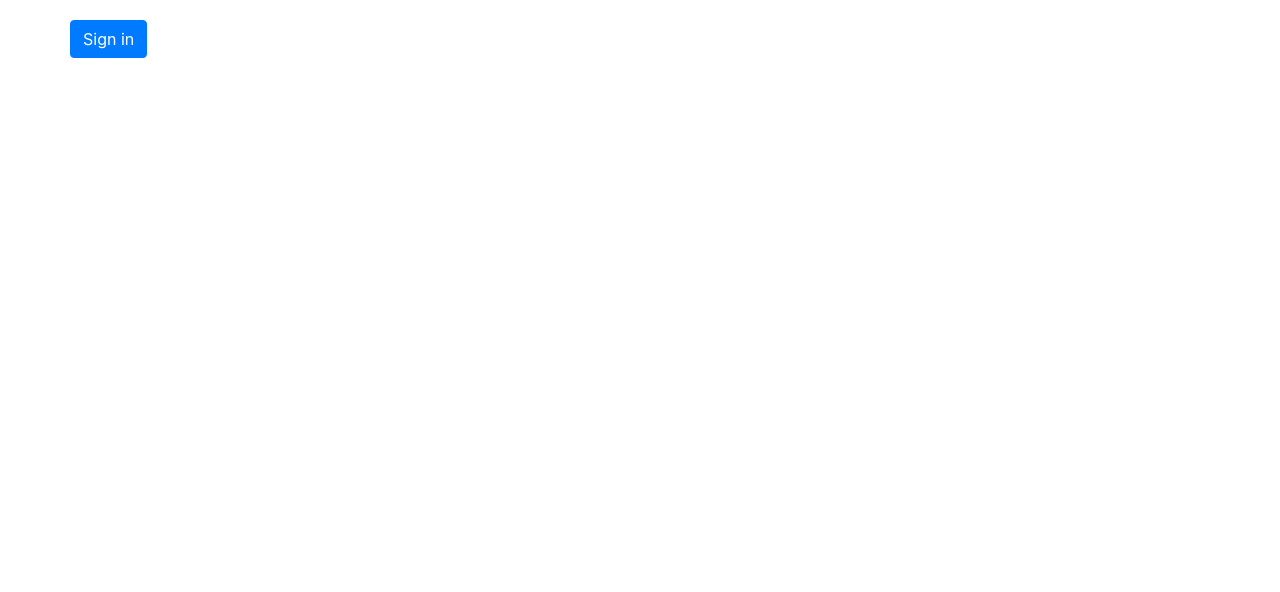
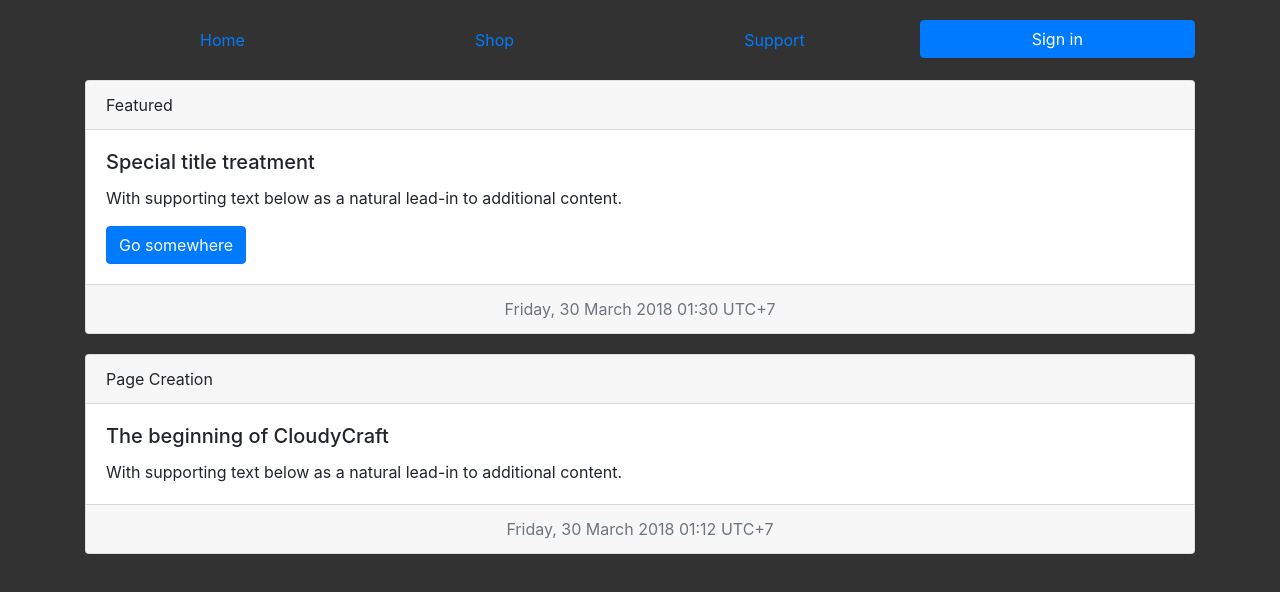
Before and after one commit to natebwangsut/aws-minecraft-web, a plain HTML site: page index.html in a window 1280 px wide. Drawn offline with nearby package versions, Linux system fonts and the light colour scheme; a web font is replaced by a local one.

Commit message:
Update files for webpage

```diff
--- a/css/main.css
+++ b/css/main.css
@@ -1,3 +1,42 @@
+/*
+ * style.css
+ * Nate B. Wangsutthitham
+ * @natebwangsut | <nate.bwangsut@gmail.com>
+ * Created March 30, 2018
+ * ---
+ * Styling sheet for aws-minecraft-web page.
+ */
+
+/****************************************************************************/
+/* Imports and Page Setup                                                   */
+/****************************************************************************/
+
+@import url('https://fonts.googleapis.com/css?family=Quicksand');
+@import url('https://fonts.googleapis.com/css?family=Quattrocento');
+
+html, body {
+    margin: 0;
+    padding: 0;
+}
+
+html {
+    font-family: -apple-system, BlinkMacSystemFont, 'Segoe UI', 'Open Sans', 'Helvetica Neue', sans-serif;
+}
+
 body {
     padding: 20px;
+    /* background-color: rgb(190,240,255); */
+    background-color: rgb(50,50,50);
 }
+
+/****************************************************************************/
+/* Typography                                                               */
+/****************************************************************************/
+
+/****************************************************************************/
+/* Class                                                                    */
+/****************************************************************************/
+
+.section {
+    margin-bottom: 20px;
+}
--- a/index.html
+++ b/index.html
@@ -1,24 +1,25 @@
 <!DOCTYPE html>
 <html>
 <head>
+    <!-- Meta -->
     <meta charset="utf-8" />
     <meta http-equiv="X-UA-Compatible" content="IE=edge">
+    <meta name="viewport" content="width=device-width, initial-scale=1">
+
+    <!-- Title -->
     <title>CloudyCraft</title>
-    <meta name="viewport" content="width=device-width, initial-scale=1">
-    <link rel="stylesheet" type="text/css" media="screen" href="css/main.css" />
+
+    <!-- Bootstrap 4.0 -->
     <link rel="stylesheet" href="https://maxcdn.bootstrapcdn.com/bootstrap/4.0.0/css/bootstrap.min.css" integrity="sha384-Gn5384xqQ1aoWXA+058RXPxPg6fy4IWvTNh0E263XmFcJlSAwiGgFAW/dAiS6JXm" crossorigin="anonymous">
+
+    <!-- Personal Styling CSS -->
+    <link rel="stylesheet" href="css/main.css" type="text/css" />
 </head>
 <body>
 
-    <div class="container">
-        <div class="row">
-            <!-- Button trigger modal -->
-            <button type="button" class="btn btn-primary" data-toggle="modal" data-target="#loginModal">
-                Sign in
-            </button>
-
-            <!-- Modal -->
+    <!-- Modal Container -->
     <form>
+        <!-- Modal Class -->
         <div class="modal fade" id="loginModal" tabindex="-1" role="dialog" aria-labelledby="loginModalLabel" aria-hidden="true">
             <div class="modal-dialog" role="document">
                 <div class="modal-content">
@@ -41,23 +42,116 @@
                                 <input type="password" class="form-control" id="inputPassword3" placeholder="Password">
                             </div>
                         </div>
-                                <button type="button" class="btn btn-primary btn-lg btn-block disabled" data-dismiss="modal">Login</button>
+                        <!-- <button type="button" class="btn btn-primary btn-lg btn-block disabled" data-dismiss="modal">Login</button> -->
                     </div>
-                            <!-- <div class="modal-footer">
+                    <div class="modal-footer">
                         <button type="button" class="btn btn-primary btn-lg btn-block" data-dismiss="modal">Login</button>
-                            </div> -->
+                    </div>
                 </div>
             </div>
         </div>
     </form>
 
+    <!-- Main container -->
+    <div class="container">
+
+        <ul class="nav nav-pills nav-fill section">
+            <li class="nav-item ">
+                <a class="nav-link" href="#">Home</a>
+            </li>
+            <li class="nav-item">
+                <a class="nav-link" href="#">Shop</a>
+            </li>
+            <li class="nav-item">
+                <a class="nav-link" href="#">Support</a>
+            </li>
+            <li class="nav-item">
+                <button type="button" class="btn btn-primary btn-block" data-toggle="modal" data-target="#loginModal">
+                    Sign in
+                </button>
+            </li>
+        </ul>
+
+        <!-- <div class="card mb-6 section">
+            <img class="card-img-top"  alt="Card image cap">
+            <div class="card-body">
+                <h5 class="card-title">Card title</h5>
+                <p class="card-text">This is a wider card with supporting text below as a natural lead-in to additional content. This content is a little bit longer.</p>
+                <p class="card-text"><small class="text-muted">Last updated 3 mins ago</small></p>
+            </div>
+        </div> -->
+
+        <!-- <div id="carouselExampleIndicators" class="carousel slide" data-ride="carousel">
+                <ol class="carousel-indicators">
+                  <li data-target="#carouselExampleIndicators" data-slide-to="0" class="active"></li>
+                  <li data-target="#carouselExampleIndicators" data-slide-to="1"></li>
+                  <li data-target="#carouselExampleIndicators" data-slide-to="2"></li>
+                </ol>
+                <div class="carousel-inner">
+                  <div class="carousel-item active">
+                    <img class="d-block w-100" src="..." alt="First slide">
+                  </div>
+                  <div class="carousel-item">
+                    <img class="d-block w-100" src="..." alt="Second slide">
+                  </div>
+                  <div class="carousel-item">
+                    <img class="d-block w-100" src="..." alt="Third slide">
+                  </div>
+                </div>
+                <a class="carousel-control-prev" href="#carouselExampleIndicators" role="button" data-slide="prev">
+                  <span class="carousel-control-prev-icon" aria-hidden="true"></span>
+                  <span class="sr-only">Previous</span>
+                </a>
+                <a class="carousel-control-next" href="#carouselExampleIndicators" role="button" data-slide="next">
+                  <span class="carousel-control-next-icon" aria-hidden="true"></span>
+                  <span class="sr-only">Next</span>
+                </a>
+              </div> -->
+
+        <div class="row section">
+            <div class="col-sm-12">
+                <div class="card">
+                    <div class="card-header">
+                        Featured
+                    </div>
+                    <div class="card-body">
+                        <h5 class="card-title">Special title treatment</h5>
+                        <p class="card-text">With supporting text below as a natural lead-in to additional content.</p>
+                        <a href="#" class="btn btn-primary">Go somewhere</a>
+                    </div>
+                    <div class="card-footer text-muted text-center">
+                            Friday, 30 March 2018 01:30 UTC+7
+                    </div>
+                </div>
             </div>
         </div>
 
+        <div class="row section">
+                <div class="col-sm-12">
+                    <div class="card">
+                        <div class="card-header">
+                            Page Creation
+                        </div>
+                        <div class="card-body">
+                            <h5 class="card-title">The beginning of CloudyCraft</h5>
+                            <p class="card-text">With supporting text below as a natural lead-in to additional content.</p>
+                        </div>
+                        <div class="card-footer text-muted text-center">
+                            Friday, 30 March 2018 01:12 UTC+7
+                        </div>
+                    </div>
+                </div>
+            </div>
+
+    </div>
+
+    <!-- Import external JavaScript -->
     <script src="https://code.jquery.com/jquery-3.2.1.slim.min.js" integrity="sha384-KJ3o2DKtIkvYIK3UENzmM7KCkRr/rE9/Qpg6aAZGJwFDMVNA/GpGFF93hXpG5KkN" crossorigin="anonymous"></script>
     <script src="https://cdnjs.cloudflare.com/ajax/libs/popper.js/1.12.9/umd/popper.min.js" integrity="sha384-ApNbgh9B+Y1QKtv3Rn7W3mgPxhU9K/ScQsAP7hUibX39j7fakFPskvXusvfa0b4Q" crossorigin="anonymous"></script>
     <script src="https://maxcdn.bootstrapcdn.com/bootstrap/4.0.0/js/bootstrap.min.js" integrity="sha384-JZR6Spejh4U02d8jOt6vLEHfe/JQGiRRSQQxSfFWpi1MquVdAyjUar5+76PVCmYl" crossorigin="anonymous"></script>
 
+    <!-- Personal JavaScript Mechanics -->
     <script src="js/main.js"></script>
+
 </body>
 </html>
```
Lines whose indentation alone changed are shown as unchanged.
